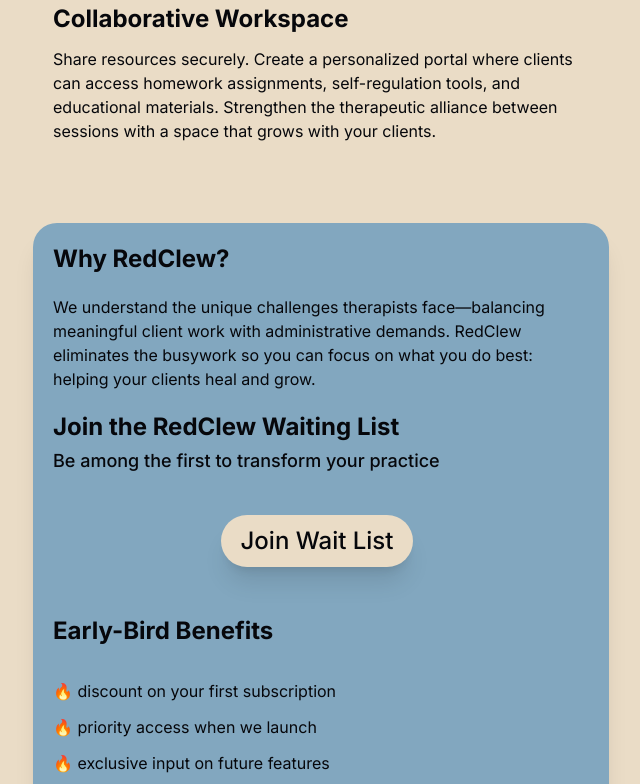
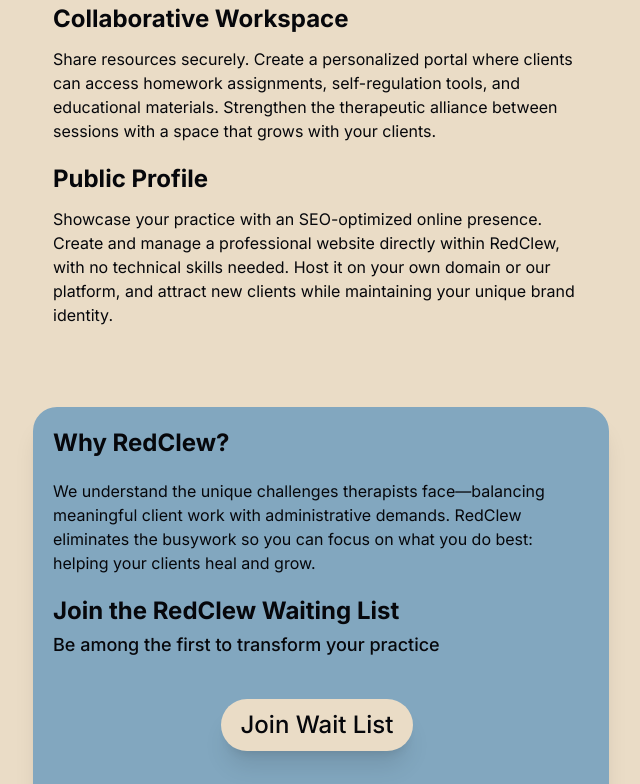
Before and after one commit to JakubStiburek/redclew-landing-page, a website built with Vite: page index.html in a window 1280 px wide. Shown: the part 1513-2297 px from the top of the page, without its empty margins (319-959 px from the left). Built offline with nearby package versions, Linux system fonts and the light colour scheme.

Commit message:
public profile feature

```diff
--- a/index.html
+++ b/index.html
@@ -109,6 +109,16 @@
               between sessions with a space that grows with your clients.
             </p>
           </div>
+          <div class="flex flex-col items-start justify-center gap-3">
+            <h2 class="text-2xl font-bold">Public Profile</h2>
+            <p>
+              Showcase your practice with an SEO-optimized online presence.
+              Create and manage a professional website directly within RedClew,
+              with no technical skills needed. Host it on your own domain or our
+              platform, and attract new clients while maintaining your unique
+              brand identity.
+            </p>
+          </div>
         </div>
         <div
           class="w-full rounded-3xl bg-rc-grey shadow-xl flex flex-col items-start justify-start gap-5 p-5"
@@ -191,6 +201,7 @@
               <li>✔️ Self-serve scheduling</li>
               <li>✔️ Payments tracking</li>
               <li>✔️ Document workspace</li>
+              <li>✔️ Public profile</li>
               <li>✔️ E-mail notifications</li>
               <li>✔️ Community access</li>
               <li>✔️ Up to 6 clients</li>
```
